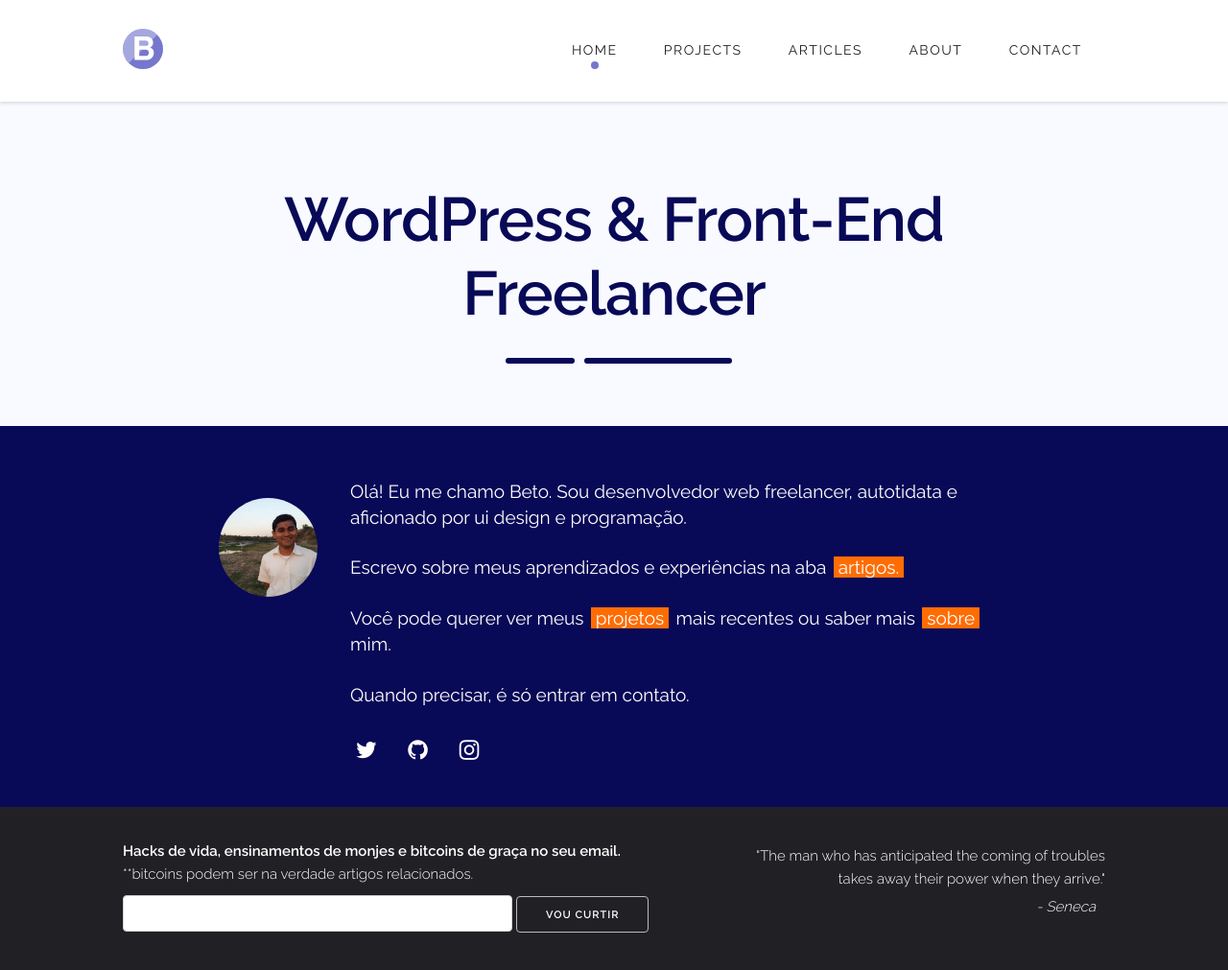
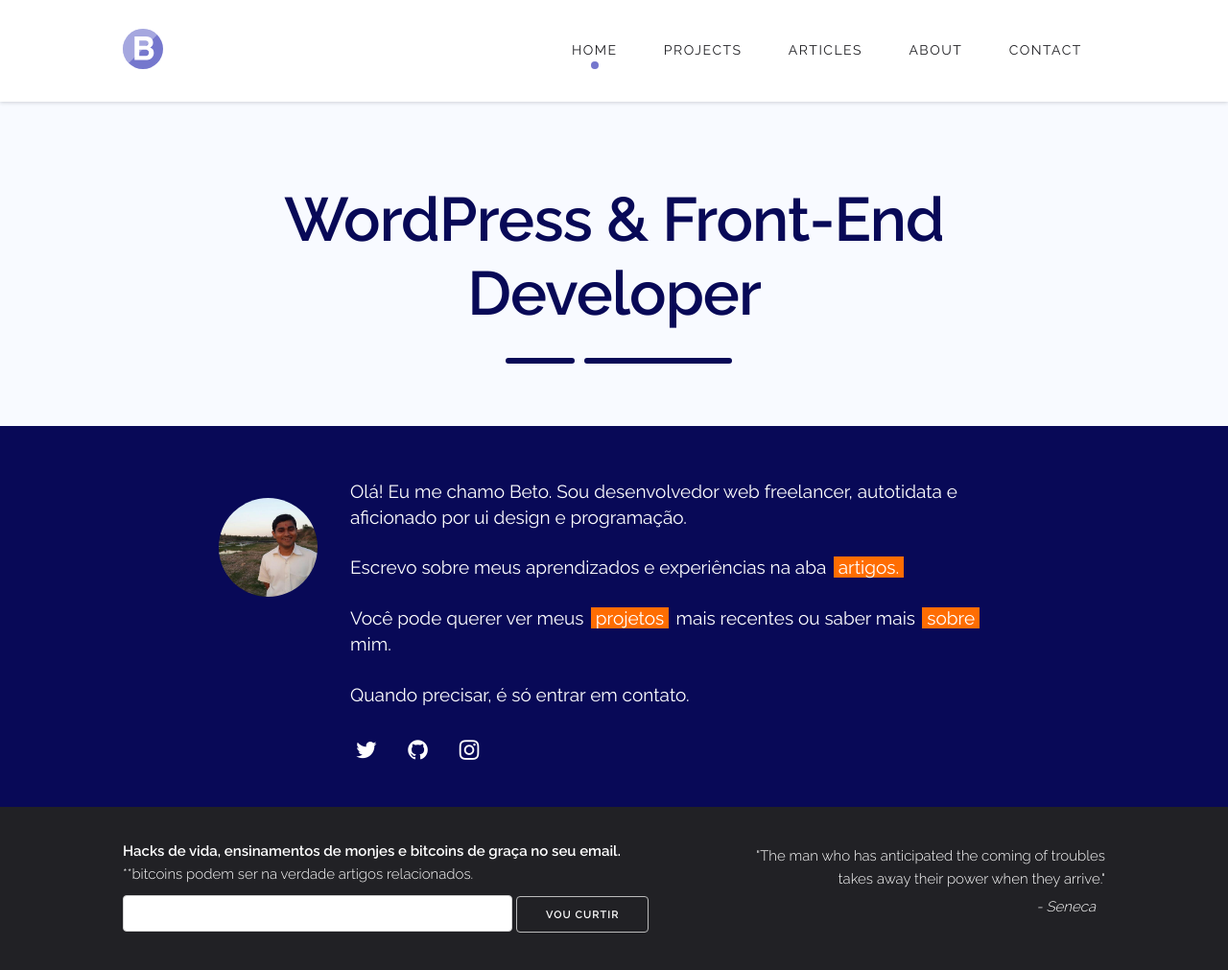
Before and after one commit to betodasilva/betodasilva.github.io, a Jekyll site: the page built from index.md, in a window 1280 px wide. Shown: the whole page at 96% size. Built offline with Jekyll 4.4.1, drawn with Linux system fonts in a browser that asks for light colours.

Commit message:
Change home headline

```diff
--- a/_layouts/home.html
+++ b/_layouts/home.html
@@ -5,7 +5,7 @@
 <div class="container">
 <section class="headline row first-sec">
   <div class="headline-wrapper wrapper">
-    <h1 class="headline-title">WordPress & Front-End Freelancer</h1>
+    <h1 class="headline-title">WordPress & Front-End Developer</h1>
   </div>
 </section>
 </div>
```
